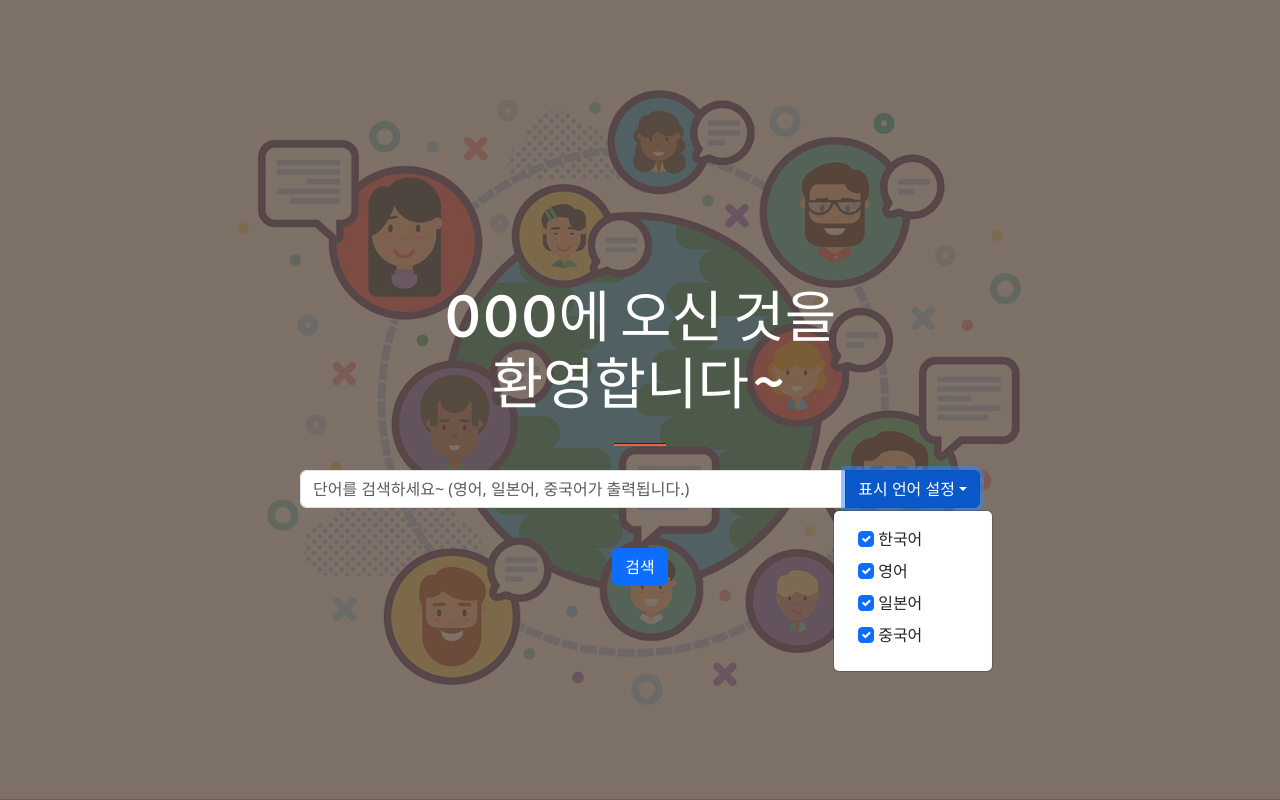
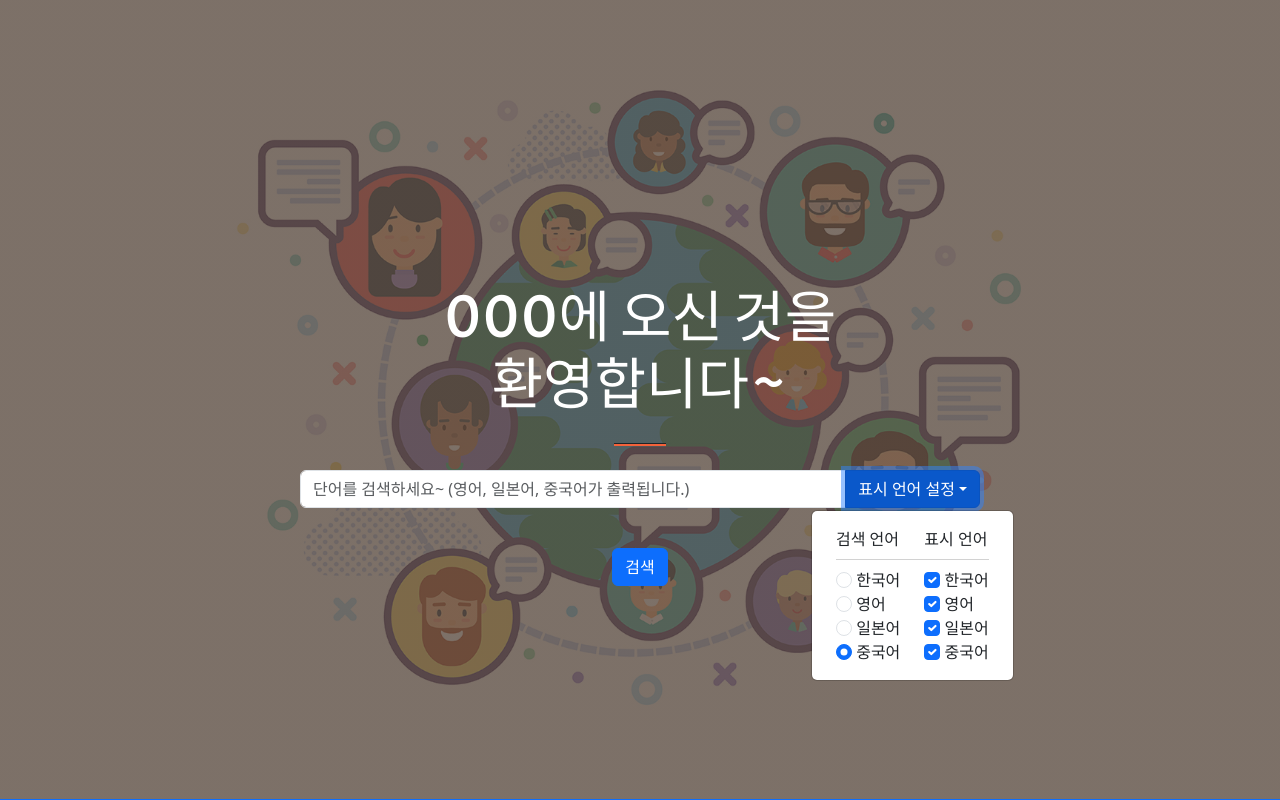
Before and after one commit to ahnjj/Translate_me, a Django app: page / in a window 1280 px wide, after a click on "표시 언어 설정". Shown: the part 84-884 px from the top of the page. Run offline with Django 4.2, Linux system fonts and the light colour scheme; some libraries are stand-ins or nearby versions.

Commit message:
jsh translate_app incomplete

```diff
--- a/translate_project/static/js/index_search.js
+++ b/translate_project/static/js/index_search.js
@@ -18,6 +18,6 @@ $(document).ready(function(){
             complete: function(){
 
             }
-        })
-    })
-})
+        });
+    });
+});
--- a/translate_project/translate_app/online_dict_search.py
+++ b/translate_project/translate_app/online_dict_search.py
@@ -126,5 +126,5 @@
                                 for s in means:
                                     string += pron(str(s), ls) + ", "
                                 string = bs4.BeautifulSoup(string[:-2], 'html.parser').text
-                            query_result['result'].append({'lang':dict_name[ls], 'word':string})
+                            query_result['result'].append({'lang':dict_name[ls], 'word':string, 'lang_e':ls})
         return query_result
--- a/translate_project/translate_app/templates/translate_app/index.html
+++ b/translate_project/translate_app/templates/translate_app/index.html
@@ -14,7 +14,7 @@
                         <div class="input-group mb-3 dropdown-center">
                             <input type="text" class="form-control" name="query" placeholder="단어를 검색하세요~ (영어, 일본어, 중국어가 출력됩니다.)" aria-label="Text input with dropdown button" aria-describedby="basic-addon2">
                             <button class="btn btn-primary dropdown-toggle" type="button" data-bs-toggle="dropdown" aria-expanded="false" data-bs-auto-close="outside">표시 언어 설정</button>
-                            <ul class="dropdown-menu px-4 py-3">
+                            <!-- <ul class="dropdown-menu px-4 py-3">
                                 <li class="mb-2">
                                     <input name="langs" class="form-check-input" type="checkbox" value="word kor" checked>
                                     <label class="form-check-label">한국어</label>
@@ -31,25 +31,58 @@
                                     <input name="langs" class="form-check-input" type="checkbox" value="word ch" checked>
                                     <label class="form-check-label">중국어</label>
                                 </li>
-                            </ul>
-                            <!-- <div class="dropdown-menu dropdown-menu-end">
-                                <div class="form-check">
+                            </ul> -->
+                            <div class="dropdown-menu px-4 py-3">
+                                <div class="row align-items-start">
+                                    <div class="col">
+                                        <span>검색 언어</span>
+                                    </div>
+                                    <div class="col">
+                                        <span>표시 언어</span>
+                                    </div>
+                                </div>
+                                <hr class="dropdown-divider">
+                                <div class="row align-items-start">
+                                    <div class="col">
+                                        <input name="search_lang" class="form-check-input" type="radio" value="word kor" checked>
+                                        <label class="form-check-label">한국어</label>
+                                    </div>
+                                    <div class="col">
                                         <input name="langs" class="form-check-input" type="checkbox" value="word kor" checked>
                                         <label class="form-check-label">한국어</label>
-                                <div class="form-check">
                                     </div>
+                                </div>
+                                <div class="row align-items-start">
+                                    <div class="col">
+                                        <input name="search_lang" class="form-check-input" type="radio" value="word eng">
+                                        <label class="form-check-label">영어</label>
+                                    </div>
+                                    <div class="col">
                                         <input name="langs" class="form-check-input" type="checkbox" value="word eng" checked>
                                         <label class="form-check-label">영어</label>
-                                <div class="form-check">
                                     </div>
+                                </div>
+                                <div class="row align-items-start">
+                                    <div class="col">
+                                        <input name="search_lang" class="form-check-input" type="radio" value="word jp">
+                                        <label class="form-check-label">일본어</label>
+                                    </div>
+                                    <div class="col">
                                         <input name="langs" class="form-check-input" type="checkbox" value="word jp" checked>
                                         <label class="form-check-label">일본어</label>
-                                <div class="form-check">
                                     </div>
-                                    <input name="langs" class="form-check-input" type="checkbox" value="word cn" checked>
+                                </div>
+                                <div class="row align-items-start">
+                                    <div class="col">
+                                        <input name="search_lang" class="form-check-input" type="radio" value="word ch" checked>
                                         <label class="form-check-label">중국어</label>
                                     </div>
-                            </div> -->
+                                    <div class="col">
+                                        <input name="langs" class="form-check-input" type="checkbox" value="word ch" checked>
+                                        <label class="form-check-label">중국어</label>
+                                    </div>
+                                </div>
+                            </div>
                         </div>
                         <br>
                         <div class="input-group-append">
--- a/translate_project/translate_app/templates/translate_app/result.html
+++ b/translate_project/translate_app/templates/translate_app/result.html
@@ -9,11 +9,20 @@
 {% endfor %}
 </ol>
 {% endif %}
+<div class="container">
 {% for result in query_result.result %}
-<hr class="divider divider-light" />
-<p class="text-white-75 mb-1 text-start">추천 번역 언어 : {{ result.lang }} <br></p>
-<p class="text-white-75 mb-1 text-start">추천 번역 단어 : {{ result.word }} <br></p>
+    <hr class="divider divider-light" />
+    <div class="row align-items-start">
+        <div class="col-lg-10">
+            <p class="text-white-75 mb-1 text-start">추천 번역 언어 : {{ result.lang }} <br></p>
+            <p class="text-white-75 mb-1 text-start">추천 번역 단어 : {{ result.word }} <br></p>
+        </div>
+        <div class="col">
+            <button type="button" name="{{ result.lang_e }}" class="btn btn-secondary btn-xl">저장</button>
+        </div>
+    </div>
 {% endfor %}
+</div>
 {% else %}
 <h4 class="text-white mt-0">단어장, 커뮤니티, 게임 기능을 <br> 사용하고 싶으신 분들은 로그인을 해주세요</h4>
 <hr class="divider divider-light" />
```
Lines whose indentation alone changed are shown as unchanged.
